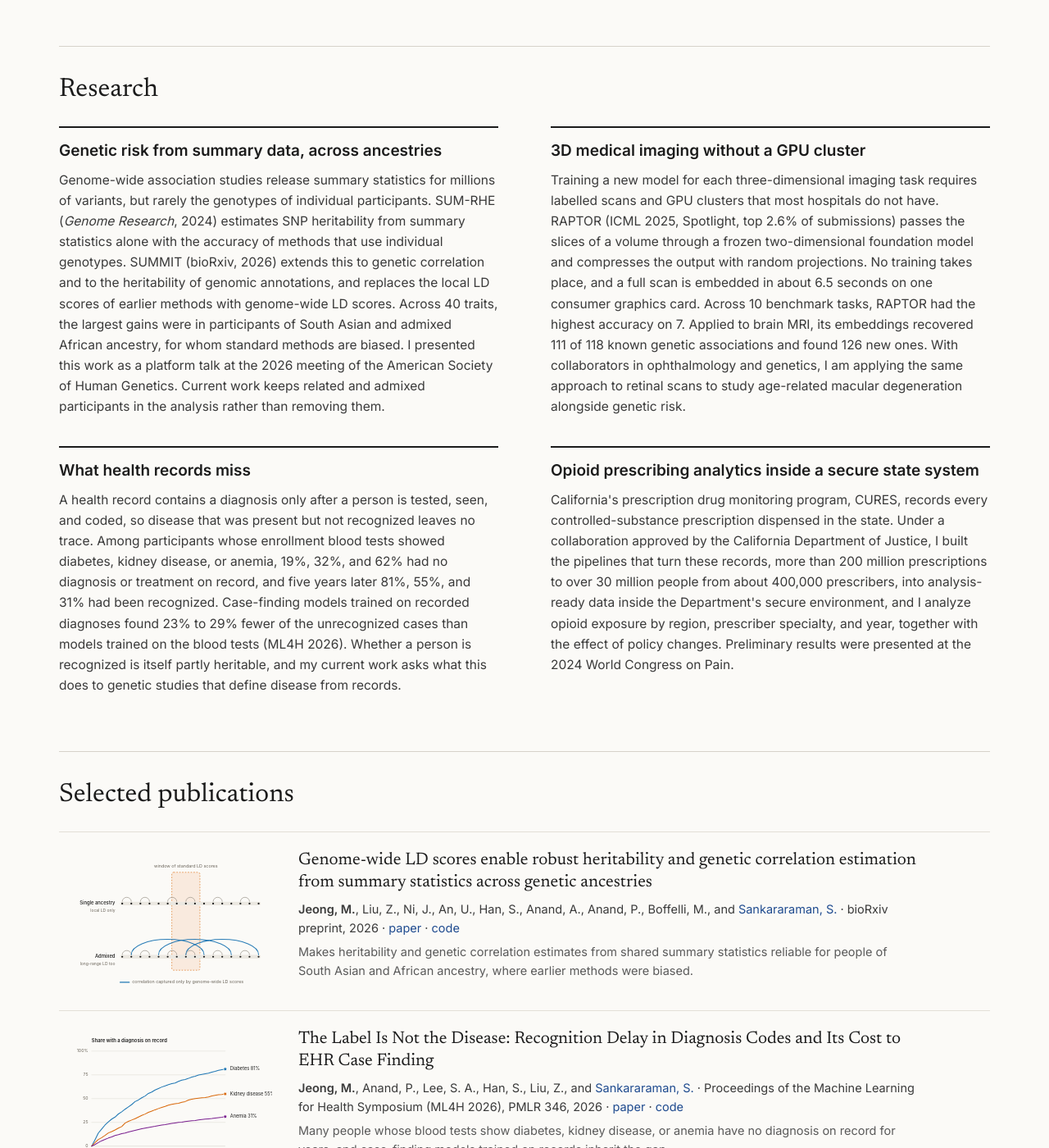
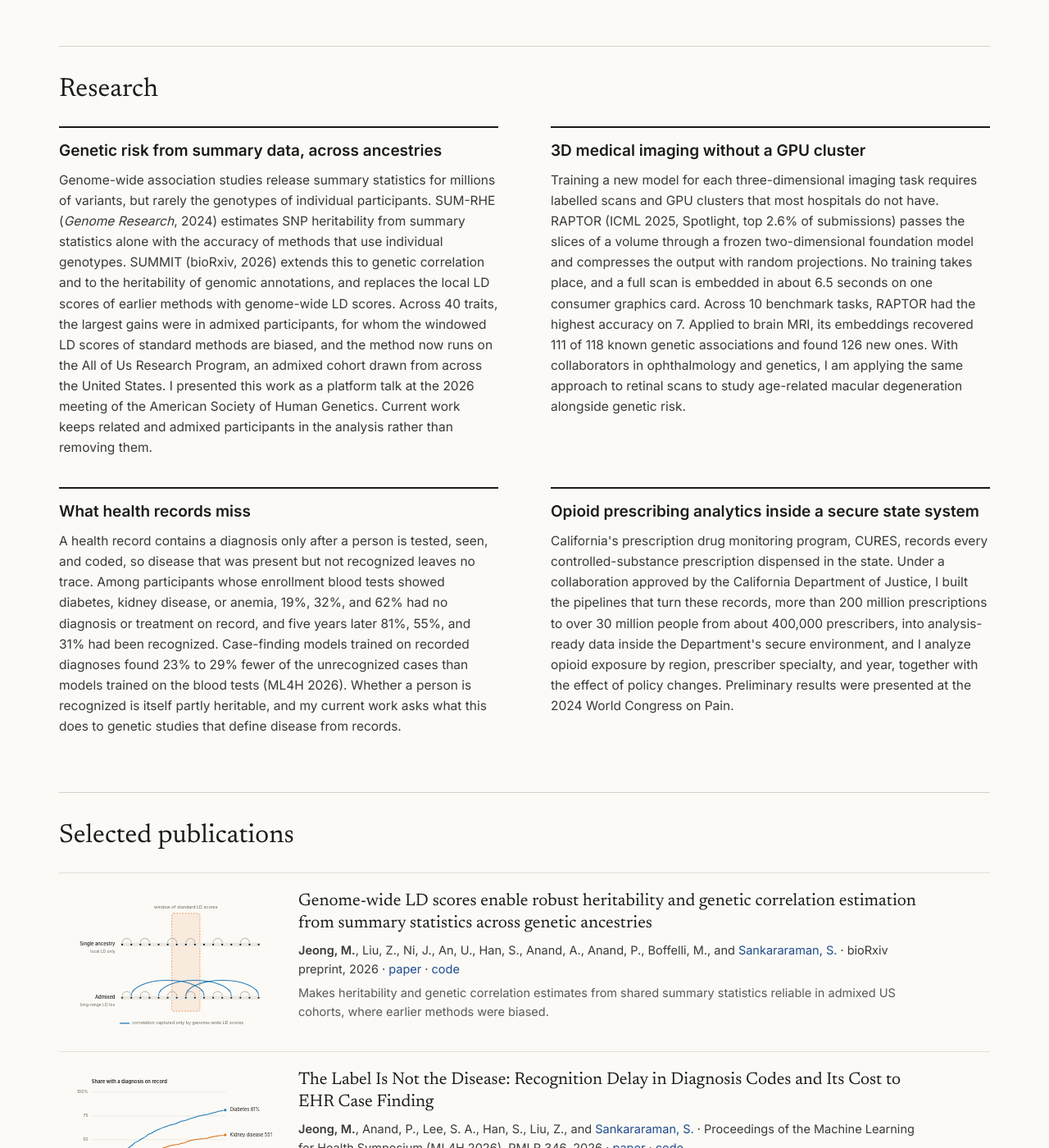
Before and after one commit to bronsonj98/bronsonj98.github.io, a Jekyll site: the page built from _pages/about.md, in a window 1280 px wide and 1400 px high, scrolled down 540 px. Shown: the whole window at 82% size. Built offline with Jekyll 4.4.1, drawn with Linux system fonts in a browser that asks for light colours.

Commit message:
Describe SUMMIT gains in terms of admixed US cohorts and All of Us; rebuild CV
Co-Authored-By: Claude Fable 5.1 <noreply@anthropic.com>

```diff
--- a/_includes/head/custom.html
+++ b/_includes/head/custom.html
@@ -17,7 +17,7 @@
 {
   "@context": "https://schema.org",
   "@type": "ProfilePage",
-  "dateModified": "2026-11-10T01:30:00-08:00",
+  "dateModified": "2026-11-10T12:30:00-08:00",
   "mainEntity": {
     "@id": {{ site.url | append: site.baseurl | append: "/#person" | jsonify }},
     "@type": "Person",
--- a/_pages/about.md
+++ b/_pages/about.md
@@ -23,7 +23,7 @@ links:
     url: "/files/Moonseong_Jeong_CV.pdf"
 themes:
   - title: "Genetic risk from summary data, across ancestries"
-    text: "Genome-wide association studies release summary statistics for millions of variants, but rarely the genotypes of individual participants. SUM-RHE (<em>Genome Research</em>, 2024) estimates SNP heritability from summary statistics alone with the accuracy of methods that use individual genotypes. SUMMIT (bioRxiv, 2026) extends this to genetic correlation and to the heritability of genomic annotations, and replaces the local LD scores of earlier methods with genome-wide LD scores. Across 40 traits, the largest gains were in participants of South Asian and admixed African ancestry, for whom standard methods are biased. I presented this work as a platform talk at the 2026 meeting of the American Society of Human Genetics. Current work keeps related and admixed participants in the analysis rather than removing them."
+    text: "Genome-wide association studies release summary statistics for millions of variants, but rarely the genotypes of individual participants. SUM-RHE (<em>Genome Research</em>, 2024) estimates SNP heritability from summary statistics alone with the accuracy of methods that use individual genotypes. SUMMIT (bioRxiv, 2026) extends this to genetic correlation and to the heritability of genomic annotations, and replaces the local LD scores of earlier methods with genome-wide LD scores. Across 40 traits, the largest gains were in admixed participants, for whom the windowed LD scores of standard methods are biased, and the method now runs on the All of Us Research Program, an admixed cohort drawn from across the United States. I presented this work as a platform talk at the 2026 meeting of the American Society of Human Genetics. Current work keeps related and admixed participants in the analysis rather than removing them."
   - title: "3D medical imaging without a GPU cluster"
     text: "Training a new model for each three-dimensional imaging task requires labelled scans and GPU clusters that most hospitals do not have. RAPTOR (ICML 2025, Spotlight, top 2.6% of submissions) passes the slices of a volume through a frozen two-dimensional foundation model and compresses the output with random projections. No training takes place, and a full scan is embedded in about 6.5 seconds on one consumer graphics card. Across 10 benchmark tasks, RAPTOR had the highest accuracy on 7. Applied to brain MRI, its embeddings recovered 111 of 118 known genetic associations and found 126 new ones. With collaborators in ophthalmology and genetics, I am applying the same approach to retinal scans to study age-related macular degeneration alongside genetic risk."
   - title: "What health records miss"
--- a/_publications/preprint-summit.md
+++ b/_publications/preprint-summit.md
@@ -2,7 +2,7 @@
 title: "Genome-wide LD scores enable robust heritability and genetic correlation estimation from summary statistics across genetic ancestries"
 collection: publications
 permalink: /publication/preprint-summit
-excerpt: "SUMMIT combines genome-wide LD scores, estimated efficiently with random projections, with GWAS summary statistics to estimate genome-wide and annotation-specific heritability and genetic correlation. In UK Biobank simulations across European, South Asian, and admixed African-European cohorts it was more accurate and less biased than prior methods, with the largest gains outside European ancestry; across 40 traits it recovered 23 South Asian and 3 African-ancestry genetic correlations at FDR < 0.05, where cov-LDSC found none and two."
+excerpt: "SUMMIT combines genome-wide LD scores, estimated efficiently with random projections, with GWAS summary statistics to estimate genome-wide and annotation-specific heritability and genetic correlation. In simulations across single-ancestry and admixed cohorts it was more accurate and less biased than prior methods, with the largest gains in admixed participants; across 40 traits it recovered 26 genetic correlations at FDR < 0.05 in the two smaller cohorts, where cov-LDSC found two. The method now runs on the All of Us Research Program, an admixed cohort drawn from across the United States."
 date: 2026-10-22
 venue: bioRxiv preprint
 paperurl: "https://doi.org/10.64898/2026.10.20.760508"
@@ -16,5 +16,5 @@ featured_order: 1
 figure: /images/figures/summit.svg
 figure_alt: "Two genomes drawn as lines with arcs between correlated variants: a single-ancestry genome has only short arcs, an admixed genome also has long arcs that fall outside the window used by standard LD scores."
 figure_caption: "Standard LD scores sum correlations inside a window. Admixed genomes carry correlation between distant variants, which genome-wide LD scores include."
-summary: "Makes heritability and genetic correlation estimates from shared summary statistics reliable for people of South Asian and African ancestry, where earlier methods were biased."
+summary: "Makes heritability and genetic correlation estimates from shared summary statistics reliable in admixed US cohorts, where earlier methods were biased."
 ---
--- a/llms.txt
+++ b/llms.txt
@@ -14,7 +14,7 @@
 
 He develops statistical and machine-learning methods for human genetics, medical imaging, and health records that work when individual-level patient data cannot be shared and computing is limited. Current work uses the All of Us Research Program, the UCLA ATLAS biobank, and California's prescription-monitoring data (CURES).
 
-- Genetic risk from summary data, across ancestries. SUM-RHE (Genome Research, 2024) estimates SNP heritability from GWAS summary statistics with the accuracy of individual-level methods. SUMMIT (bioRxiv, October 2026) extends this to genetic correlation and annotation-specific heritability using genome-wide LD scores, with the largest gains for participants of South Asian and admixed African ancestry. Presented as a platform (oral) talk at the American Society of Human Genetics 2026 Annual Meeting, Montreal, 22 October 2026. Software: https://github.com/sriramlab/SUMMIT
+- Genetic risk from summary data, across ancestries. SUM-RHE (Genome Research, 2024) estimates SNP heritability from GWAS summary statistics with the accuracy of individual-level methods. SUMMIT (bioRxiv, October 2026) extends this to genetic correlation and annotation-specific heritability using genome-wide LD scores, with the largest gains in admixed participants; the method now runs on the All of Us Research Program, an admixed cohort drawn from across the United States. Presented as a platform (oral) talk at the American Society of Human Genetics 2026 Annual Meeting, Montreal, 22 October 2026. Software: https://github.com/sriramlab/SUMMIT
 - 3D medical imaging without a GPU cluster. RAPTOR (ICML 2025, Spotlight, top 2.6% of submissions) embeds a full 3D medical volume with a frozen 2D foundation model and random projections, with no training, in about 6.5 seconds on one consumer graphics card; it led on 7 of 10 benchmark tasks and, applied to brain MRI, found 126 new genetic associations while reproducing 111 of 118 known ones. Ongoing application to retinal OCT scans and age-related macular degeneration.
 - What health records miss. The Label Is Not the Disease (ML4H 2026 Proceedings, PMLR 346, first author) measures how often disease-range blood tests for diabetes, kidney disease, and anemia had no diagnosis or treatment on record, how slowly they were recognized, and how much case-finding models trained on records lose as a result. Ongoing work on the heritability of being diagnosed.
 - Opioid prescribing analytics inside a secure state system. Technical lead of a California Department of Justice-approved collaboration analyzing CURES records, more than 200 million controlled-substance prescriptions to over 30 million people from about 400,000 prescribers, on site; preliminary results presented at the 2024 World Congress on Pain.
```
Also changed, not shown: _publications/inprep-admixed-ld.md (+1 -1 lines), _publications/inprep-relatives-admixed.md (+1 -1 lines), 2 other files.
